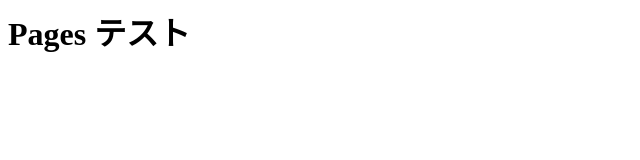
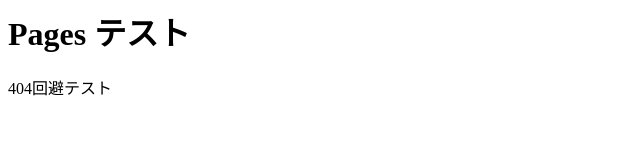
Before and after one commit to marupin/pages, a plain HTML site: page index.html in a window 1280 px wide. Shown: the whole page, without its empty margins (0-640 px from the left). Drawn offline with Linux system fonts and the light colour scheme.

Commit message:
Update index.html

```diff
--- a/index.html
+++ b/index.html
@@ -4,5 +4,6 @@
 </head>
 <body>
   <h1>Pages テスト</h1>
+  <div>404回避テスト</div>
 </body>
 </html>
```
